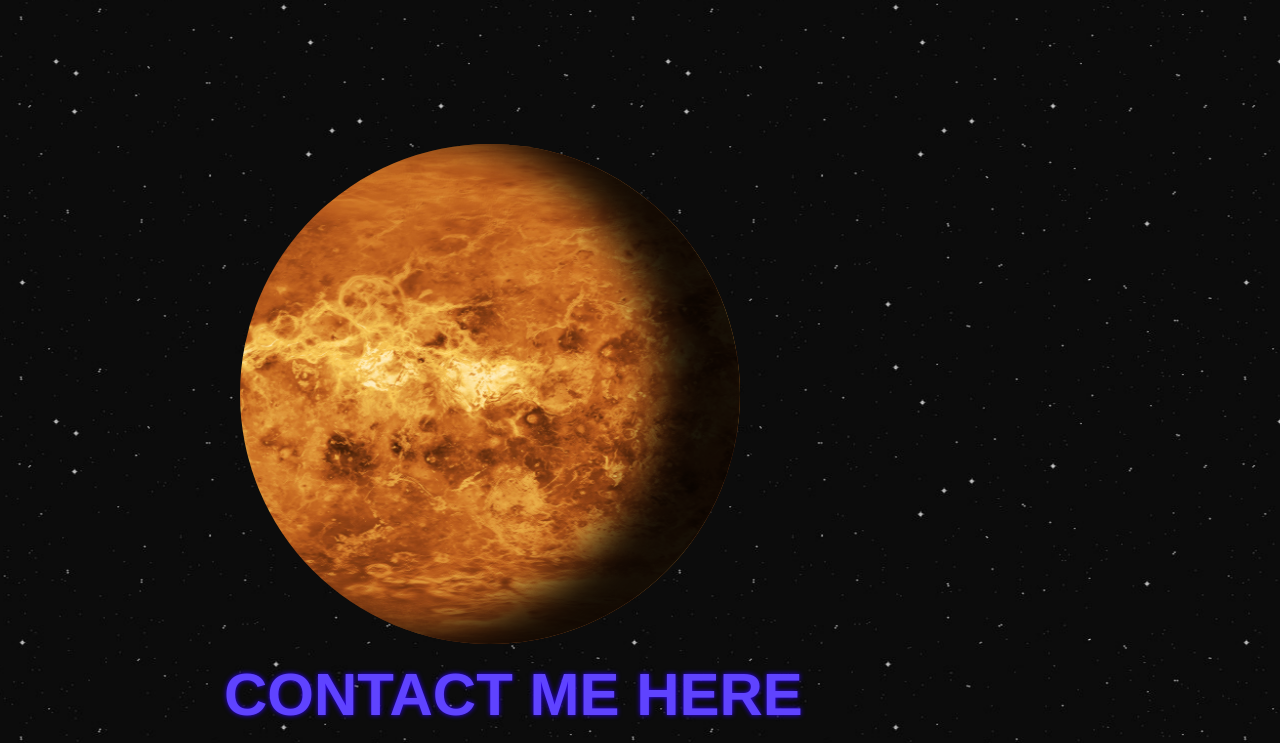
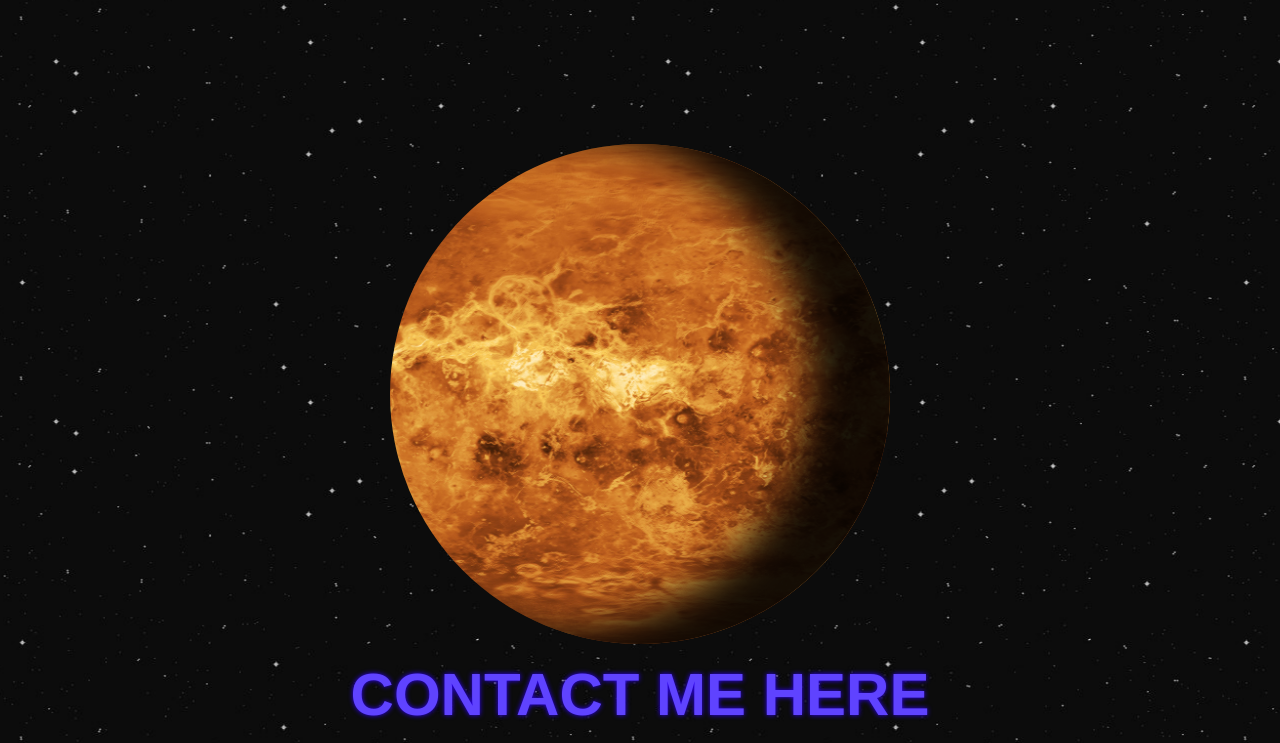
Before and after one commit to TheToadSannin/portfolio_fir_se, a React (Create React App) app: page / in a window 1280 px wide. Shown: the part 4877-5620 px from the top of the page. Built offline with nearby package versions, Linux system fonts and the light colour scheme; a web font is replaced by a local one.

Commit message:
adfkljads

```diff
--- a/src/App.css
+++ b/src/App.css
@@ -362,7 +362,7 @@ nav div i:hover {
 .contactus{
   display: flex;
   flex-wrap: wrap;
-  justify-content: space-between;
+  justify-content: center;
   padding: 2em;
   margin-top: 150px;
   width: 70%;
@@ -572,6 +572,9 @@ nav div i:hover {
     flex-direction: column;
     align-items: center;
   }
+  .findMe .links a{
+    margin-bottom: 1em;
+  }
 
 }
 /*
```
